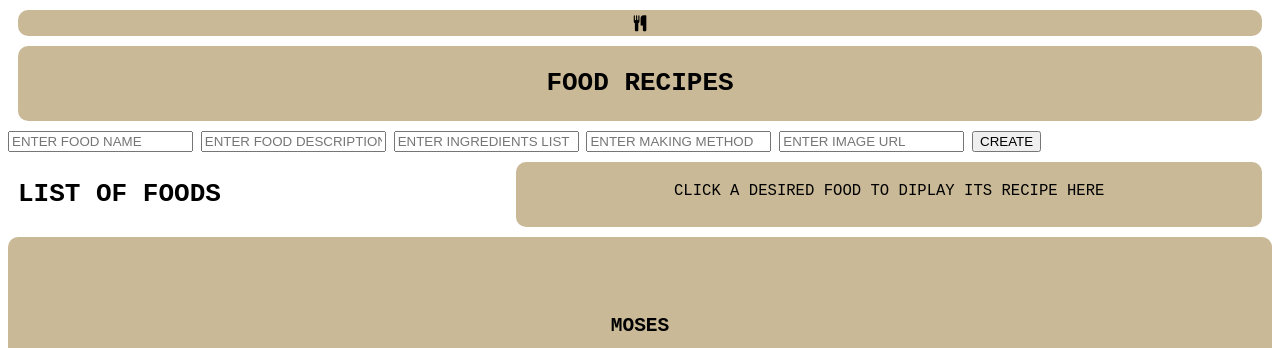
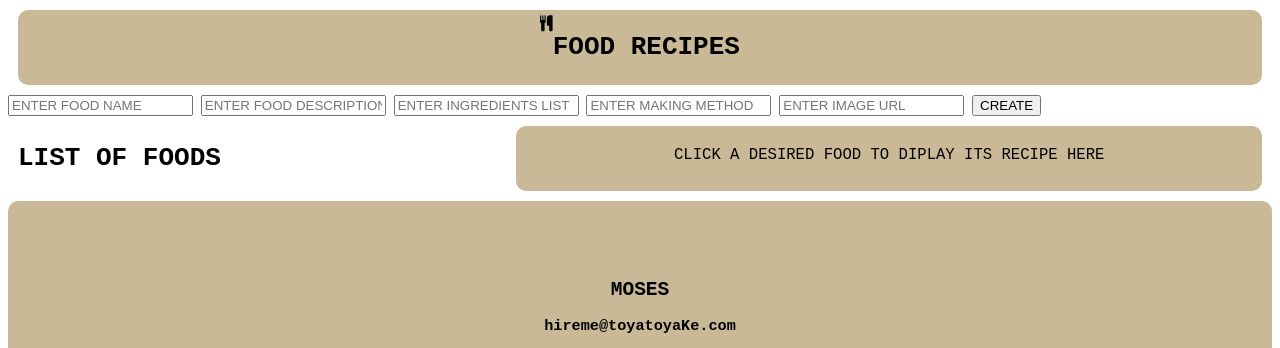
Before and after one commit to mosesmramba/Phase-1-recipe-Project, a plain HTML site: page index.html in a window 1280 px wide. Shown: the top 348 px of the page. Drawn offline with Linux system fonts and the light colour scheme; no server answers.

Commit message:
new commit

```diff
--- a/index.html
+++ b/index.html
@@ -13,8 +13,6 @@
     <!--Navbar-->
     <div id="header">
       <i class="fa fa-cutlery" aria-hidden="true"></i>
-     </div>
-      <div id="header">
          <h1>FOOD RECIPES</h1>
       </div>
       <!--input form-->
```
